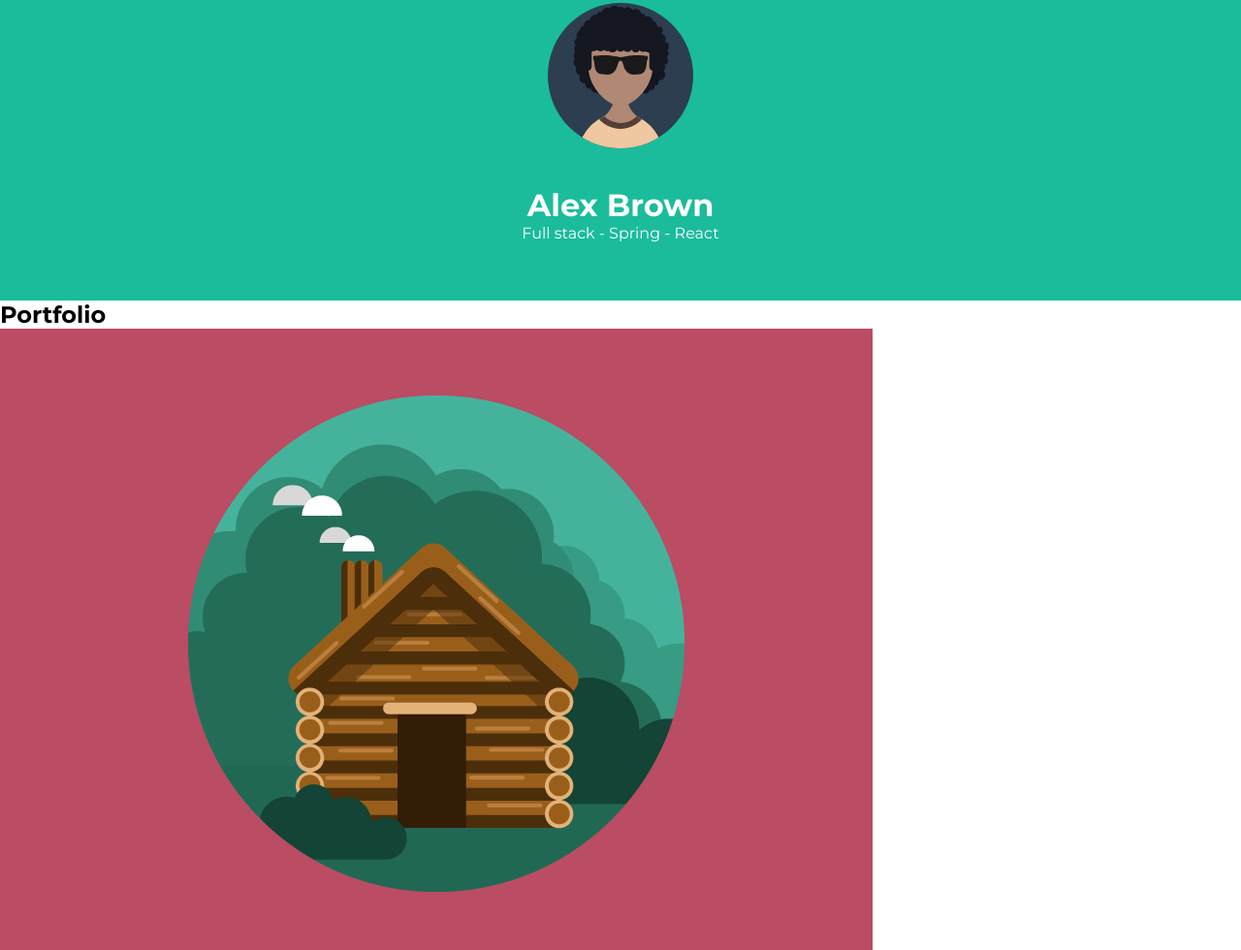
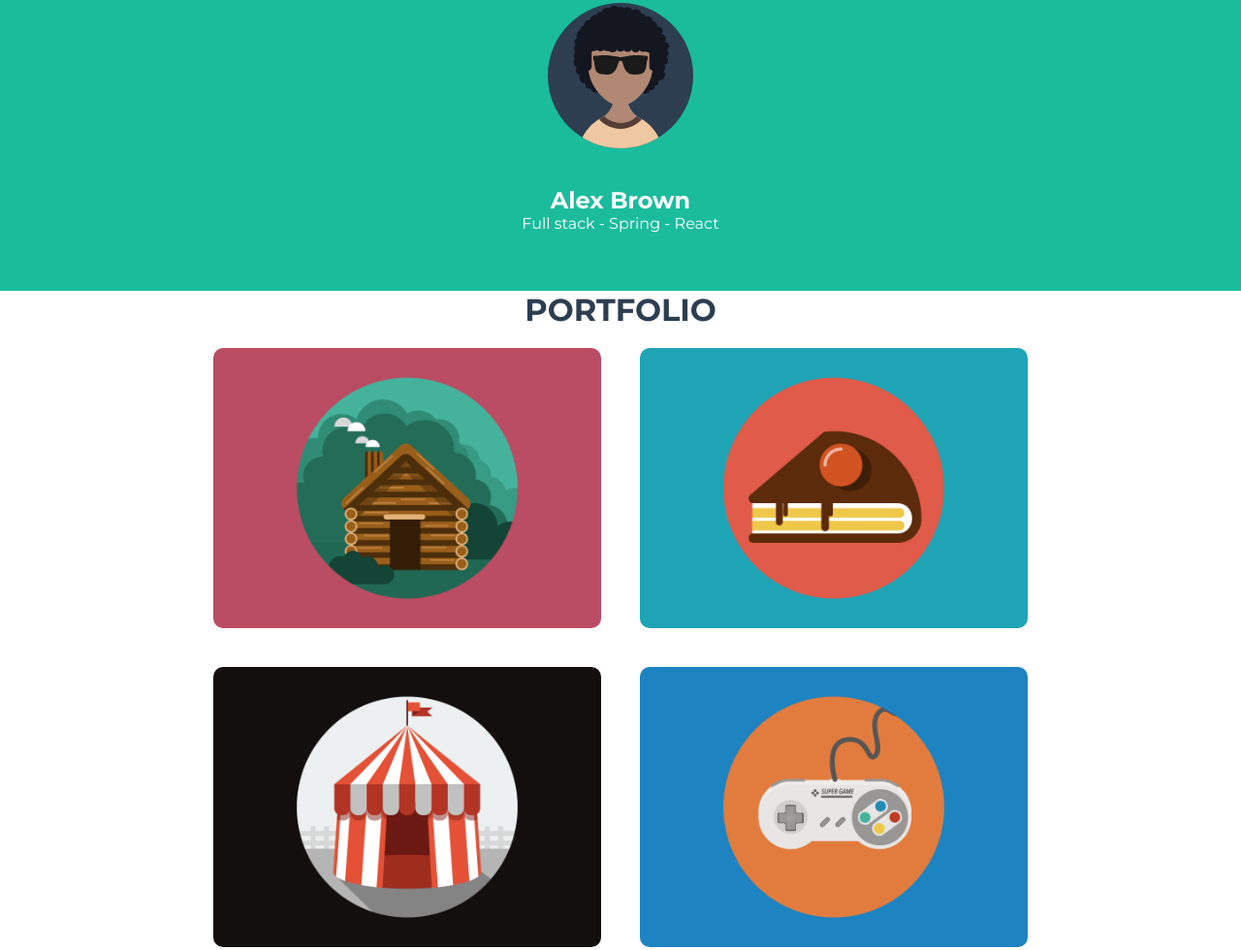
Before and after one commit to LeandroSouzaOliveira/projeto-profile, a plain HTML site: page index.html in a window 1280 px wide. Shown: the part 157-1137 px from the top of the page at 97% size. Drawn offline with Linux system fonts and the light colour scheme.

Commit message:
Estilizando a seção portfolio

```diff
--- a/css/styles.css
+++ b/css/styles.css
@@ -45,7 +45,7 @@ nav a {
     font-size: 14px;
 }
 
-#profile-container {
+#profile {
     background-color: #1abc9c;
     display: flex;
     flex-direction: column;
@@ -66,3 +66,30 @@ nav a {
 #profile-container p {
     font-size: 1rem;
 }
+
+#portfolio {
+    width: 100%;
+    max-width: 960px;
+    margin: 0 auto;
+}
+
+#portfolio h2 {
+    font-size: 2rem;
+    text-transform: uppercase;
+    text-align: center;
+    color: #2c3e50;
+}
+
+.portfolio-container {
+    display: flex;
+    justify-content: center;
+    flex-wrap: wrap;
+}
+
+.portfolio-img-container {
+    width: calc(100% - 40px);
+    max-width: 400px;
+    border-radius: 10px;
+    cursor: pointer;
+    margin: 20px;
+}
--- a/index.html
+++ b/index.html
@@ -21,22 +21,24 @@
         </nav>
     </header>
     <main>
-        <section id="profile-container">
+        <section id="profile">
             <div class="profile-image">
                 <img src="img/profile.svg" alt="Meu perfil">
             </div>
             <h1>Alex Brown</h1>
             <p>Full stack - Spring - React</p>
         </section>
-        <h2>Portfolio</h2>
-        <div>
-            <img src="img/portfolio1.png" alt="Portfolio 1">
-            <img src="img/portfolio2.png" alt="Portfolio 2">
-            <img src="img/portfolio3.png" alt="Portfolio 3">
-            <img src="img/portfolio4.png" alt="Portfolio 4">
-            <img src="img/portfolio5.png" alt="Portfolio 5">
-            <img src="img/portfolio6.png" alt="Portfolio 6">
-        </div>
+        <section id="portfolio">
+            <h2>Portfolio</h2>
+            <div class="portfolio-container">
+                <img class="portfolio-img-container" src="img/portfolio1.png" alt="Portfolio 1">
+                <img class="portfolio-img-container" src="img/portfolio2.png" alt="Portfolio 2">
+                <img class="portfolio-img-container" src="img/portfolio3.png" alt="Portfolio 3">
+                <img class="portfolio-img-container" src="img/portfolio4.png" alt="Portfolio 4">
+                <img class="portfolio-img-container" src="img/portfolio5.png" alt="Portfolio 5">
+                <img class="portfolio-img-container" src="img/portfolio6.png" alt="Portfolio 6">
+            </div>
+        </section>
     </main>
     <footer>
         <div>Siga-nos</div>
```
